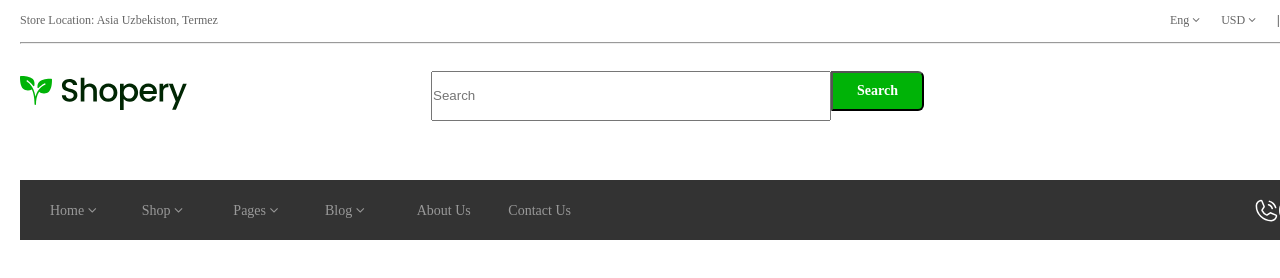
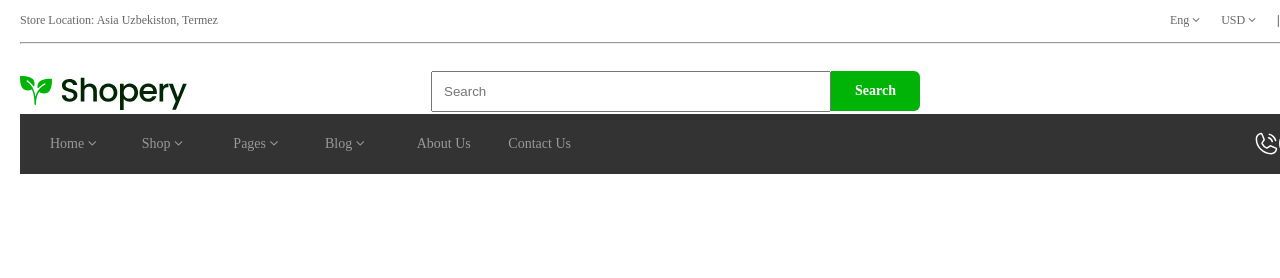
Before and after one commit to DilshodbekAqiyev/Shopery-Organic-eCommerce, a plain HTML site: page 01_Homepage/index.html in a window 1280 px wide. Shown: the top 278 px of the page. Drawn offline with Linux system fonts and the light colour scheme.

Commit message:
Header end

```diff
--- a/01_Homepage/css/main.css
+++ b/01_Homepage/css/main.css
@@ -15,6 +15,7 @@
     width: 1400px;
     margin: 0 auto;
 }
+
 
 .header_location {
     float: left;
@@ -51,13 +52,16 @@
     clear: both;
 }
 
+.search {
+    display: inline-block;
+}
+
 #search {
     float: left;
     margin-top: 27px;
     margin-left: 243px;
     width: 400px;
-    height: 50px;
-    padding-;
+    padding: 11px;
 }
 
 .header_logo {
@@ -83,15 +87,15 @@
     line-height: 120%;
     color: #FFFFFF;
     margin-top: 27px;
-    padding: 10px 24px;
+    padding: 12px 24px;
     background: #00B307;
     border-radius: 0px 6px 6px 0px;
+    border: none;
     cursor: pointer;
 }
 .header_icons {
     float: right;
     margin-top: 27px;
-    margin-left: 222.16px;
 }
 .card {
     font-family: 'Poppins';
@@ -102,7 +106,9 @@
     color: #4D4D4D;
 }
 
-/* navbar */
+
+/* navbar start  */
+
 
 .navbar {
     display: flex;
@@ -132,6 +138,7 @@
     line-height: 150%;
     color: #999999;
 }
+
 .nav_phone {
     display: flex;
     justify-content: space-between;
@@ -148,3 +155,13 @@
     color: #FFFFFF;
     font-size: 16px;
 }
+
+/* navbar end */
+
+
+
+/* main-banner  start */
+
+
+
+/* main-banner  end */
```
Also changed, not shown: 01_Homepage/index.html (+5 -1 lines).
